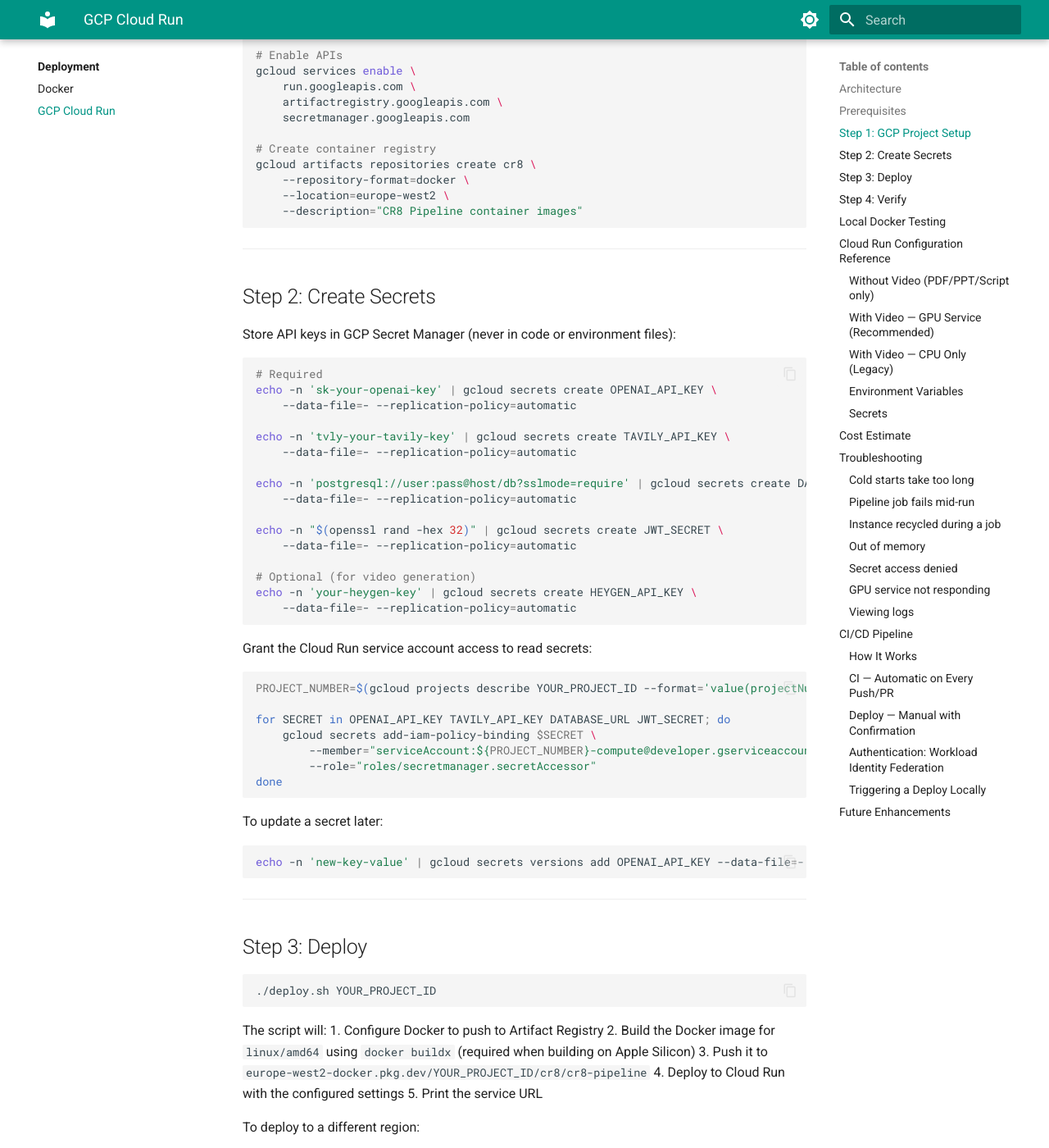
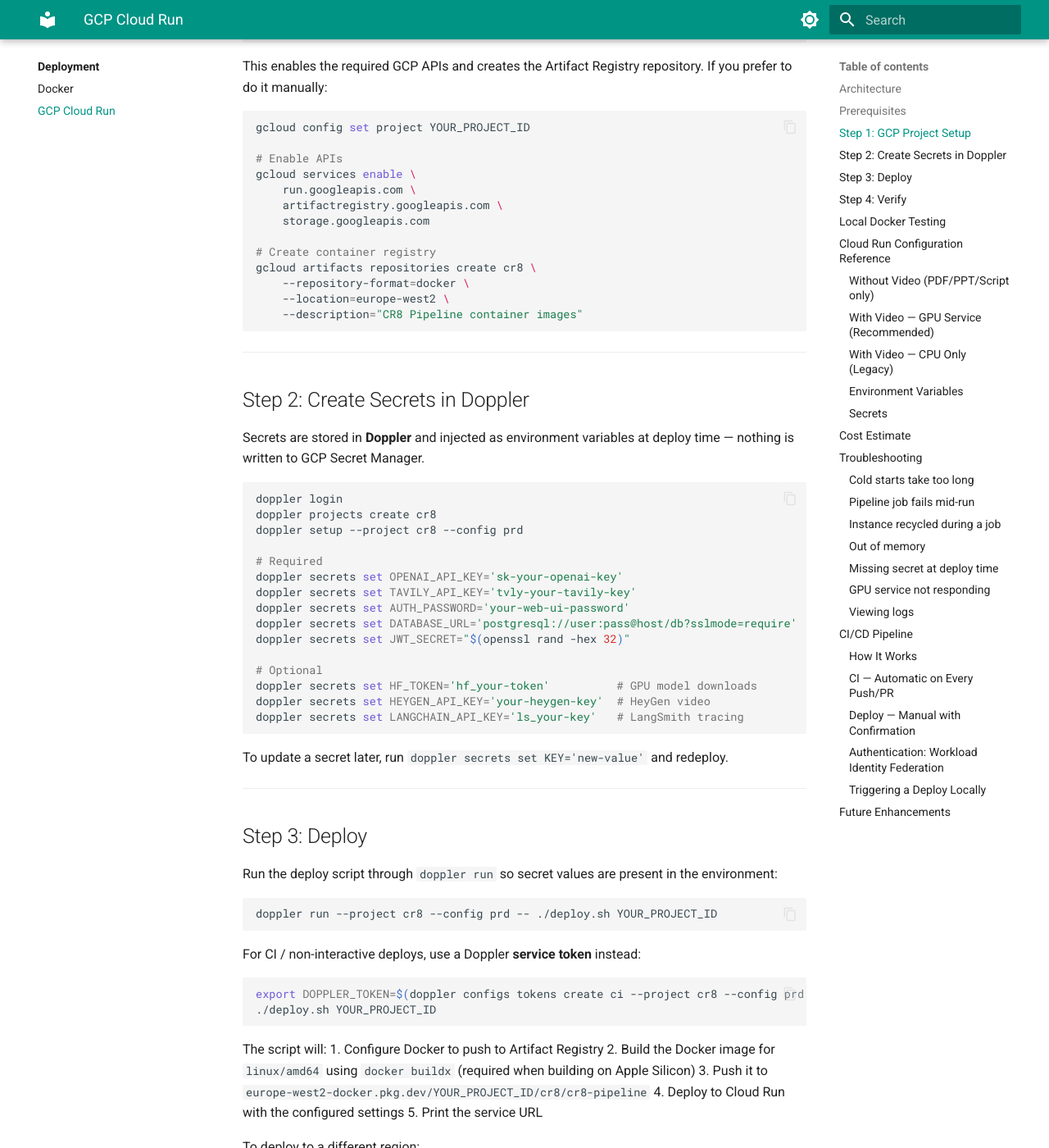
Before and after one commit to jaggernaut007/CR8, an MkDocs documentation site: the page built from mk-docs/deployment/gcp-cloud-run.md, in a window 1280 px wide and 1400 px high, scrolled down 1469 px. Shown: the whole window at 82% size. Built offline with MkDocs 1.6.1 and Material for MkDocs 9.7.7, drawn with Linux system fonts in a browser that asks for light colours; some of the changed text lies outside the part shown.

Commit message:
chore: move secrets from GCP Secret Manager to Doppler
Deploy-time env injection: `doppler run` supplies secret values as env
vars; deploy.sh writes them into Cloud Run via a generated mode-600
--env-vars-file instead of --set-secrets. No application code changes.

- deploy.sh: write_env_file helper + cleanup trap + required-secret
  guard; CPU and GPU deploys use --env-vars-file; --setup prints Doppler
  steps and drops secretmanager API + secretAccessor IAM grants
- .github/workflows/deploy.yml: fetch secrets via
  dopplerhq/secrets-fetch-action (needs DOPPLER_TOKEN repo secret),
  deploy with --env-vars-file
- .env.example: document `doppler run -- make dev`; .env kept as fallback
- docs: gcp-cloud-run, deployment index, security, SECURITY.md, AGENTS.md,
  CHANGELOG, PROGRESS

Co-Authored-By: Claude Sonnet 5 <noreply@anthropic.com>

````diff
--- a/mk-docs/deployment/gcp-cloud-run.md
+++ b/mk-docs/deployment/gcp-cloud-run.md
@@ -23,9 +23,13 @@ User ──HTTPS──>     │  Gunicorn + Uvicorn (1 worker)      │
                     │                                      │
                     └──────────────┬───────────────────────┘
                                    │
-                         GCP Secret Manager
-                         (OPENAI_API_KEY, TAVILY_API_KEY)
+                    Doppler ──> deploy-time env injection
+                    (OPENAI_API_KEY, TAVILY_API_KEY, …)
 ```
+
+Secrets live in **Doppler**, not GCP Secret Manager. `deploy.sh` (run via
+`doppler run`) reads them from the environment and writes them into the Cloud
+Run service as environment variables through a mode `600` `--env-vars-file`.
 
 **Key design decisions:**
 - Single instance (`max-instances=1`) — the app enforces one job at a time
@@ -40,7 +44,8 @@ User ──HTTPS──>     │  Gunicorn + Uvicorn (1 worker)      │
 1. **Google Cloud account** with billing enabled
 2. **gcloud CLI** — [Install guide](https://cloud.google.com/sdk/docs/install)
 3. **Docker** — installed and running
-4. **API keys** ready:
+4. **Doppler CLI** — [Install guide](https://docs.doppler.com/docs/install-cli); run `doppler login` and `doppler setup`
+5. **API keys** ready:
    - OpenAI API key (`sk-...`)
    - Tavily API key (`tvly-...`)
    - HeyGen API key (optional, for video generation)
@@ -64,7 +69,7 @@ gcloud config set project YOUR_PROJECT_ID
 gcloud services enable \
     run.googleapis.com \
     artifactregistry.googleapis.com \
-    secretmanager.googleapis.com
+    storage.googleapis.com
 
 # Create container registry
 gcloud artifacts repositories create cr8 \
@@ -75,52 +80,46 @@ gcloud artifacts repositories create cr8 \
 
 ---
 
-## Step 2: Create Secrets
+## Step 2: Create Secrets in Doppler
 
-Store API keys in GCP Secret Manager (never in code or environment files):
+Secrets are stored in **Doppler** and injected as environment variables at
+deploy time — nothing is written to GCP Secret Manager.
 
 ```bash
+doppler login
+doppler projects create cr8
+doppler setup --project cr8 --config prd
+
 # Required
-echo -n 'sk-your-openai-key' | gcloud secrets create OPENAI_API_KEY \
-    --data-file=- --replication-policy=automatic
+doppler secrets set OPENAI_API_KEY='sk-your-openai-key'
+doppler secrets set TAVILY_API_KEY='tvly-your-tavily-key'
+doppler secrets set AUTH_PASSWORD='your-web-ui-password'
+doppler secrets set DATABASE_URL='postgresql://user:pass@host/db?sslmode=require'
+doppler secrets set JWT_SECRET="$(openssl rand -hex 32)"
 
-echo -n 'tvly-your-tavily-key' | gcloud secrets create TAVILY_API_KEY \
-    --data-file=- --replication-policy=automatic
-
-echo -n 'postgresql://user:pass@host/db?sslmode=require' | gcloud secrets create DATABASE_URL \
-    --data-file=- --replication-policy=automatic
-
-echo -n "$(openssl rand -hex 32)" | gcloud secrets create JWT_SECRET \
-    --data-file=- --replication-policy=automatic
-
-# Optional (for video generation)
-echo -n 'your-heygen-key' | gcloud secrets create HEYGEN_API_KEY \
-    --data-file=- --replication-policy=automatic
+# Optional
+doppler secrets set HF_TOKEN='hf_your-token'          # GPU model downloads
+doppler secrets set HEYGEN_API_KEY='your-heygen-key'  # HeyGen video
+doppler secrets set LANGCHAIN_API_KEY='ls_your-key'   # LangSmith tracing
 ```
 
-Grant the Cloud Run service account access to read secrets:
-
-```bash
-PROJECT_NUMBER=$(gcloud projects describe YOUR_PROJECT_ID --format='value(projectNumber)')
-
-for SECRET in OPENAI_API_KEY TAVILY_API_KEY DATABASE_URL JWT_SECRET; do
-    gcloud secrets add-iam-policy-binding $SECRET \
-        --member="serviceAccount:${PROJECT_NUMBER}-compute@developer.gserviceaccount.com" \
-        --role="roles/secretmanager.secretAccessor"
-done
-```
-
-To update a secret later:
-
-```bash
-echo -n 'new-key-value' | gcloud secrets versions add OPENAI_API_KEY --data-file=-
-```
+To update a secret later, run `doppler secrets set KEY='new-value'` and redeploy.
 
 ---
 
 ## Step 3: Deploy
 
+Run the deploy script through `doppler run` so secret values are present in the
+environment:
+
 ```bash
+doppler run --project cr8 --config prd -- ./deploy.sh YOUR_PROJECT_ID
+```
+
+For CI / non-interactive deploys, use a Doppler **service token** instead:
+
+```bash
+export DOPPLER_TOKEN=$(doppler configs tokens create ci --project cr8 --config prd --plain)
 ./deploy.sh YOUR_PROJECT_ID
 ```
 
@@ -134,7 +133,7 @@ The script will:
 To deploy to a different region:
 
 ```bash
-./deploy.sh YOUR_PROJECT_ID us-east1
+doppler run -- ./deploy.sh YOUR_PROJECT_ID us-east1
 ```
 
 ---
@@ -251,7 +250,7 @@ For local development or when GPU is not available, video runs locally on CPU:
 
 ### Environment Variables
 
-Set via `--set-env-vars` in deploy.sh:
+Set via the `--env-vars-file` that deploy.sh generates:
 
 | Variable | Default | Description |
 |----------|---------|-------------|
@@ -269,15 +268,19 @@ The production GCS bucket is `gs://cr8-jobs-cr8-learning`.
 
 ### Secrets
 
-Injected from Secret Manager via `--set-secrets`:
+Pulled from Doppler by `deploy.sh` and written into the service via a
+mode `600` `--env-vars-file` (never on the gcloud command line):
 
 | Secret | Required | Description |
 |--------|----------|-------------|
 | `OPENAI_API_KEY` | Yes | OpenAI API key |
 | `TAVILY_API_KEY` | Yes | Tavily web search key |
+| `AUTH_PASSWORD` | Yes | Web UI login password |
 | `DATABASE_URL` | Yes | Neon Postgres connection string (auth/jobs/quiz) |
 | `JWT_SECRET` | Yes | 32+ byte hex string for JWT token signing |
+| `HF_TOKEN` | No | HuggingFace token (GPU model downloads) |
 | `HEYGEN_API_KEY` | No | HeyGen video generation key |
+| `LANGCHAIN_API_KEY` | No | LangSmith tracing key |
 
 ---
 
@@ -327,15 +330,15 @@ If you see OOM errors, increase memory:
 gcloud run services update cr8-pipeline --memory=4Gi --region=europe-west2
 ```
 
-### Secret access denied
+### Missing secret at deploy time
 
-Ensure the Cloud Run service account has `secretmanager.secretAccessor` role:
+`deploy.sh` aborts with `missing required secret(s) in environment` when it is
+not run through Doppler. Wrap the command:
 ```bash
-PROJECT_NUMBER=$(gcloud projects describe YOUR_PROJECT_ID --format='value(projectNumber)')
-gcloud secrets add-iam-policy-binding OPENAI_API_KEY \
-    --member="serviceAccount:${PROJECT_NUMBER}-compute@developer.gserviceaccount.com" \
-    --role="roles/secretmanager.secretAccessor"
+doppler run --project cr8 --config prd -- ./deploy.sh YOUR_PROJECT_ID
 ```
+Confirm the values exist with `doppler secrets` (or `doppler secrets get OPENAI_API_KEY --plain`).
+For CI, check that the `DOPPLER_TOKEN` service token is set and scoped to the `prd` config.
 
 ### GPU service not responding
 
````
Also changed, not shown: AGENTS.md (+1 -1 lines), CHANGELOG.md (+12 -0 lines), PROGRESS.md (+16 -1 lines), SECURITY.md (+1 -1 lines), mk-docs/deployment/index.md (+4 -3 lines), mk-docs/security.md (+7 -4 lines), 3 other files.
